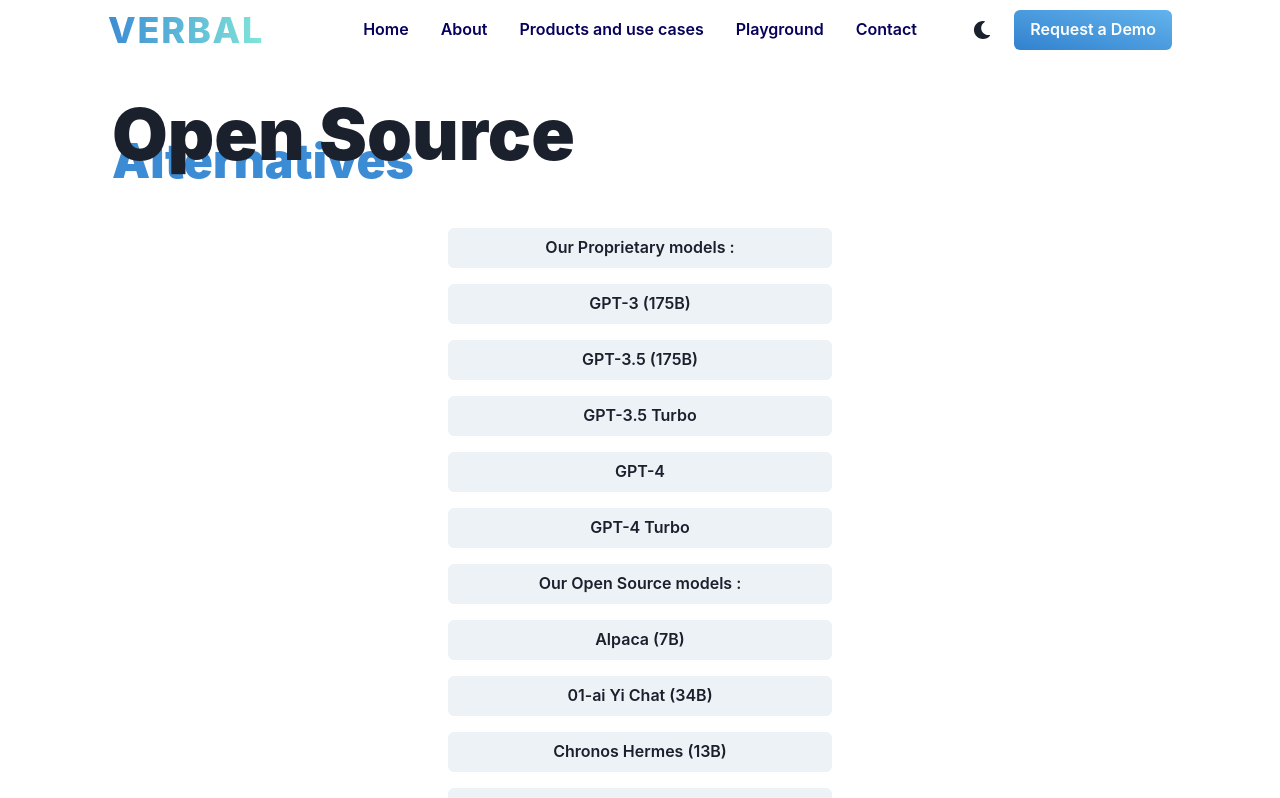
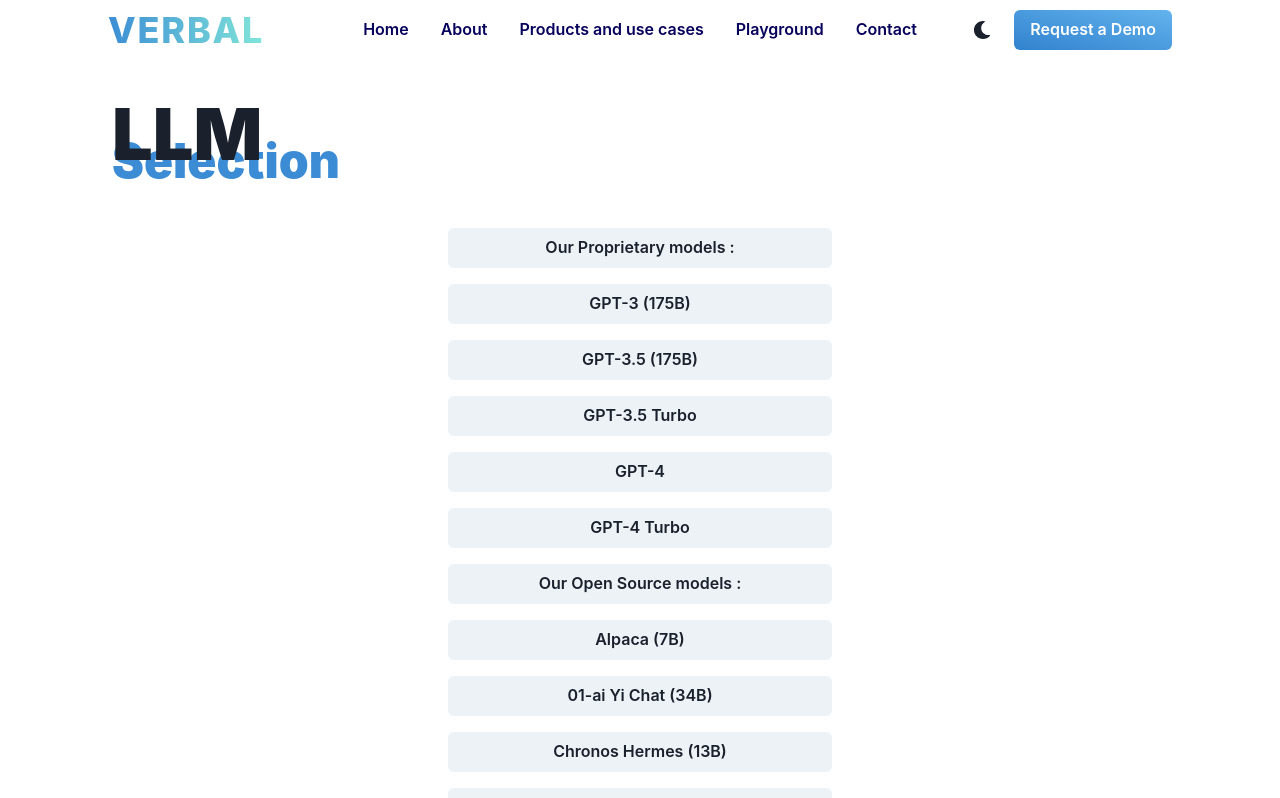
Before and after one commit to KleiAliaj/verbalchat, a Next.js app: page /links in a window 1280 px wide. Shown: the top 798 px of the page. Built offline with nearby package versions, Linux system fonts and the light colour scheme.

Commit message:
Update links.js

```diff
--- a/pages/links.js
+++ b/pages/links.js
@@ -18,8 +18,8 @@
       <main>
         <BaseLayout>
           <BaseText
-            firstTitle="Open Source"
-            secondTitle="Alternatives"
+            firstTitle="LLM"
+            secondTitle="Selection"
             textIcon="https://ik.imagekit.io/ayushsoni1010/Website/notion?updatedAt=1669666487240"
             leftSpacing="4"
           />
```
